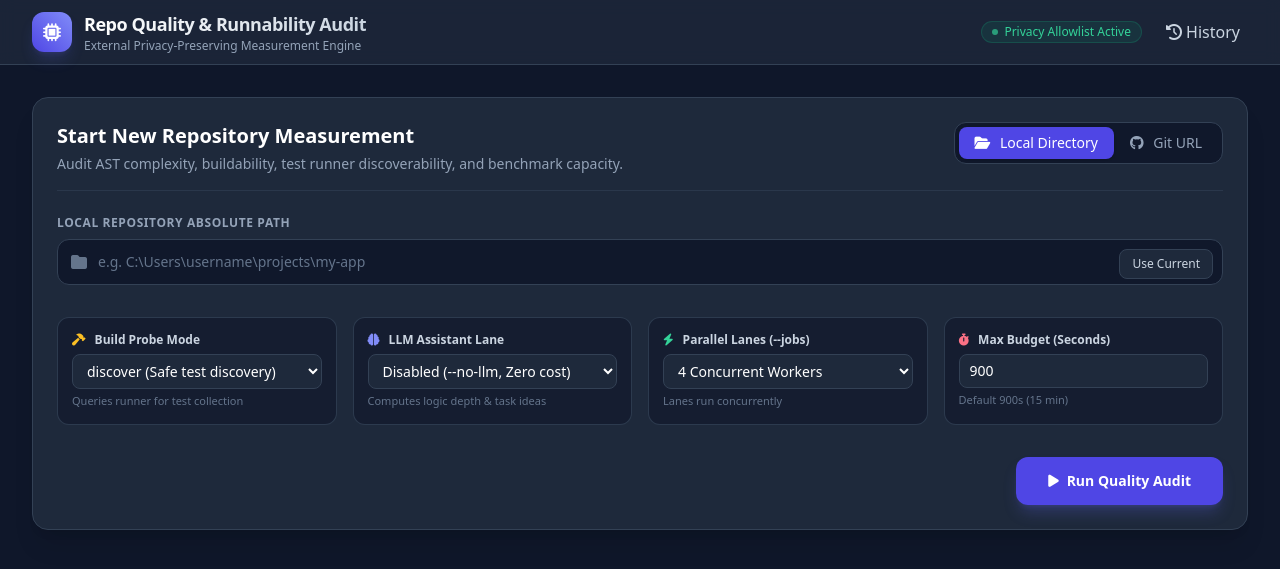
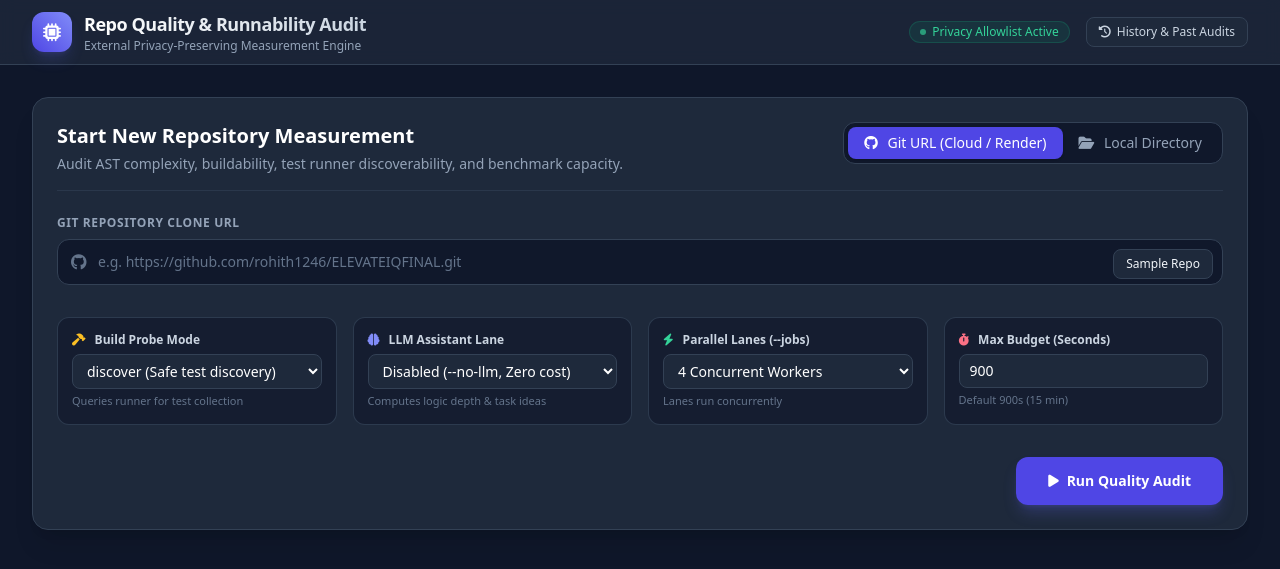
Before and after one commit to rohith1246/githubproject, a Flask app: page / in a window 1280 px wide. Shown: the top 569 px of the page. Run offline with Flask 3, Linux system fonts and the light colour scheme; some libraries are stand-ins or nearby versions.

Commit message:
Add past audit viewer, reset buttons, quick sample fillers, and complete error resilience

```diff
--- a/web_dashboard/templates/index.html
+++ b/web_dashboard/templates/index.html
@@ -55,8 +55,9 @@
           <span class="w-1.5 h-1.5 rounded-full bg-emerald-400 mr-1.5 animate-pulse"></span>
           Privacy Allowlist Active
         </span>
-        <button id="btnHistoryToggle" onclick="toggleHistoryModal()" class="text-slate-300 hover:text-white p-2 rounded-lg hover:bg-slate-800 transition">
-          <i class="fa-solid fa-clock-rotate-left"></i> History
+        <button id="btnHistoryToggle" onclick="toggleHistoryModal()" class="text-slate-300 hover:text-white px-3 py-1.5 rounded-lg bg-slate-800 hover:bg-slate-700 border border-slate-700 text-xs font-medium transition flex items-center space-x-1.5">
+          <i class="fa-solid fa-clock-rotate-left"></i>
+          <span>History & Past Audits</span>
         </button>
       </div>
     </div>
@@ -76,11 +77,11 @@
         </div>
         <!-- Target Type Tabs -->
         <div class="flex bg-slate-900/90 p-1 rounded-xl border border-darkborder self-start">
-          <button id="tabLocal" onclick="setTargetType('local')" class="px-4 py-1.5 rounded-lg text-sm font-medium transition bg-brand-600 text-white shadow">
+          <button id="tabRemote" onclick="setTargetType('remote')" class="px-4 py-1.5 rounded-lg text-sm font-medium transition bg-brand-600 text-white shadow">
+            <i class="fa-brands fa-github mr-1.5"></i> Git URL (Cloud / Render)
+          </button>
+          <button id="tabLocal" onclick="setTargetType('local')" class="px-4 py-1.5 rounded-lg text-sm font-medium transition text-slate-400 hover:text-white">
             <i class="fa-solid fa-folder-open mr-1.5"></i> Local Directory
-          </button>
-          <button id="tabRemote" onclick="setTargetType('remote')" class="px-4 py-1.5 rounded-lg text-sm font-medium transition text-slate-400 hover:text-white">
-            <i class="fa-brands fa-github mr-1.5"></i> Git URL
           </button>
         </div>
       </div>
@@ -89,24 +90,31 @@
         <!-- Target Input -->
         <div>
           <label id="lblTarget" class="block text-xs font-semibold uppercase tracking-wider text-slate-400 mb-2">
-            Local Repository Absolute Path
+            Git Repository Clone URL
           </label>
           <div class="relative">
             <div class="absolute inset-y-0 left-0 pl-3.5 flex items-center pointer-events-none text-slate-500">
-              <i id="targetIcon" class="fa-solid fa-folder"></i>
+              <i id="targetIcon" class="fa-brands fa-github"></i>
             </div>
             <input
               type="text"
               id="inputTarget"
               required
-              placeholder="e.g. C:\Users\username\projects\my-app"
-              class="w-full bg-slate-900/90 border border-darkborder focus:border-brand-500 focus:ring-1 focus:ring-brand-500 rounded-xl pl-10 pr-24 py-3 text-sm text-white placeholder-slate-500 transition"
+              placeholder="e.g. https://github.com/rohith1246/ELEVATEIQFINAL.git"
+              class="w-full bg-slate-900/90 border border-darkborder focus:border-brand-500 focus:ring-1 focus:ring-brand-500 rounded-xl pl-10 pr-28 py-3 text-sm text-white placeholder-slate-500 transition"
             />
+            <button
+              type="button"
+              onclick="fillSampleUrl('elevate')"
+              id="btnSampleElevate"
+              class="absolute right-2.5 top-2.5 text-xs bg-slate-800 hover:bg-slate-700 text-brand-300 px-3 py-1.5 rounded-lg border border-slate-700 transition">
+              Sample Repo
+            </button>
             <button
               type="button"
               onclick="fillCurrentDir()"
               id="btnQuickCurrent"
-              class="absolute right-2.5 top-2.5 text-xs bg-slate-800 hover:bg-slate-700 text-slate-300 px-3 py-1.5 rounded-lg border border-slate-700 transition">
+              class="hidden absolute right-2.5 top-2.5 text-xs bg-slate-800 hover:bg-slate-700 text-slate-300 px-3 py-1.5 rounded-lg border border-slate-700 transition">
               Use Current
             </button>
           </div>
@@ -121,8 +129,8 @@
             </label>
             <select id="selectBuildMode" class="w-full bg-slate-800 border border-darkborder rounded-lg px-2.5 py-1.5 text-sm text-white focus:ring-brand-500">
               <option value="discover" selected>discover (Safe test discovery)</option>
+              <option value="none">none (Fast static AST &lt; 5s)</option>
               <option value="full">full (Execute test suite)</option>
-              <option value="none">none (Static AST only)</option>
             </select>
             <p class="text-[11px] text-slate-500 mt-1">Queries runner for test collection</p>
           </div>
@@ -165,7 +173,7 @@
         </div>
 
         <!-- Action Button -->
-        <div class="flex items-center justify-end pt-2">
+        <div class="flex items-center justify-end space-x-3 pt-2">
           <button
             type="submit"
             id="btnSubmit"
@@ -181,18 +189,23 @@
     <section id="sectionProgress" class="hidden bg-darkcard border border-darkborder rounded-2xl p-6 shadow-xl space-y-4">
       <div class="flex items-center justify-between">
         <div class="flex items-center space-x-3">
-          <div id="statusSpinner" class="w-5 h-5 border-2 border-brand-500 border-t-transparent rounded-full animate-spin"></div>
+          <div id="statusSpinner" class="w-6 h-6 border-2 border-brand-500 border-t-transparent rounded-full animate-spin"></div>
           <div>
             <h3 class="font-semibold text-white text-base flex items-center space-x-2">
-              <span>Audit in Progress:</span>
-              <span id="txtCurrentStatus" class="text-brand-400 font-mono text-sm uppercase">measuring</span>
+              <span>Audit Status:</span>
+              <span id="txtCurrentStatus" class="text-brand-400 font-mono text-sm uppercase px-2 py-0.5 rounded bg-brand-500/10 border border-brand-500/20">measuring</span>
             </h3>
             <p id="txtJobMeta" class="text-xs text-slate-400 mt-0.5">Job ID: ...</p>
           </div>
         </div>
-        <button onclick="toggleTerminal()" class="text-xs bg-slate-800 hover:bg-slate-700 text-slate-300 px-3 py-1.5 rounded-lg border border-slate-700 transition">
-          <i class="fa-solid fa-terminal mr-1"></i> <span id="btnTerminalToggleText">Collapse Logs</span>
-        </button>
+        <div class="flex items-center space-x-2">
+          <button onclick="resetAuditView()" class="text-xs bg-slate-800 hover:bg-slate-700 text-slate-300 px-3 py-1.5 rounded-lg border border-slate-700 transition">
+            <i class="fa-solid fa-rotate-left mr-1"></i> New Audit
+          </button>
+          <button onclick="toggleTerminal()" class="text-xs bg-slate-800 hover:bg-slate-700 text-slate-300 px-3 py-1.5 rounded-lg border border-slate-700 transition">
+            <i class="fa-solid fa-terminal mr-1"></i> <span id="btnTerminalToggleText">Collapse Logs</span>
+          </button>
+        </div>
       </div>
 
       <!-- Live Terminal Console -->
@@ -390,14 +403,14 @@
     <div class="bg-darkcard border border-darkborder rounded-2xl max-w-2xl w-full p-6 shadow-2xl space-y-4 max-h-[80vh] flex flex-col">
       <div class="flex items-center justify-between pb-3 border-b border-darkborder">
         <h3 class="text-lg font-bold text-white flex items-center">
-          <i class="fa-solid fa-clock-rotate-left mr-2 text-brand-400"></i> Audit History
+          <i class="fa-solid fa-clock-rotate-left mr-2 text-brand-400"></i> Past Audit History
         </h3>
         <button onclick="toggleHistoryModal()" class="text-slate-400 hover:text-white p-1">
           <i class="fa-solid fa-xmark text-lg"></i>
         </button>
       </div>
       <div id="historyList" class="flex-1 overflow-y-auto space-y-2 text-sm">
-        <p class="text-slate-500 text-center py-6">No previous audits found in this session.</p>
+        <p class="text-slate-500 text-center py-6">Loading past audits...</p>
       </div>
     </div>
   </div>
@@ -406,7 +419,7 @@
   <script>
     let currentJobId = null;
     let pollInterval = null;
-    let targetType = 'local';
+    let targetType = 'remote';
     let langChartInstance = null;
     let complexityChartInstance = null;
 
@@ -418,6 +431,7 @@
       const inputTarget = document.getElementById('inputTarget');
       const targetIcon = document.getElementById('targetIcon');
       const btnQuickCurrent = document.getElementById('btnQuickCurrent');
+      const btnSampleElevate = document.getElementById('btnSampleElevate');
 
       if (type === 'local') {
         tabLocal.className = "px-4 py-1.5 rounded-lg text-sm font-medium transition bg-brand-600 text-white shadow";
@@ -426,19 +440,26 @@
         inputTarget.placeholder = "e.g. C:\\Users\\username\\projects\\my-app";
         targetIcon.className = "fa-solid fa-folder";
         btnQuickCurrent.classList.remove('hidden');
+        btnSampleElevate.classList.add('hidden');
       } else {
         tabRemote.className = "px-4 py-1.5 rounded-lg text-sm font-medium transition bg-brand-600 text-white shadow";
         tabLocal.className = "px-4 py-1.5 rounded-lg text-sm font-medium transition text-slate-400 hover:text-white";
         lblTarget.textContent = "Git Repository Clone URL";
-        inputTarget.placeholder = "e.g. https://github.com/psf/requests.git";
+        inputTarget.placeholder = "e.g. https://github.com/rohith1246/ELEVATEIQFINAL.git";
         targetIcon.className = "fa-brands fa-github";
         btnQuickCurrent.classList.add('hidden');
+        btnSampleElevate.classList.remove('hidden');
+      }
+    }
+
+    function fillSampleUrl(type) {
+      if (type === 'elevate') {
+        document.getElementById('inputTarget').value = "https://github.com/rohith1246/ELEVATEIQFINAL.git";
       }
     }
 
     function fillCurrentDir() {
-      // Auto-fill current measure-ext path
-      document.getElementById('inputTarget').value = "C:\\Users\\rohit\\.gemini\\antigravity\\scratch\\repo-quality-measure-ext\\measure-ext";
+      document.getElementById('inputTarget').value = "D:\\repo-quality-measure-ext";
     }
 
     function handleLLMChange() {
@@ -446,6 +467,13 @@
       if (mode !== 'no_llm') {
         alert("Note: Model lanes require the chosen provider CLI (claude/gemini/codex) to be installed and authenticated on your machine.");
       }
+    }
+
+    function resetAuditView() {
+      if (pollInterval) clearInterval(pollInterval);
+      document.getElementById('sectionProgress').classList.add('hidden');
+      document.getElementById('sectionResults').classList.add('hidden');
+      resetSubmitButton();
     }
 
     async function handleStartAudit(e) {
@@ -480,27 +508,30 @@
         const data = await response.json();
         if (!response.ok) {
           alert(`Error: ${data.error || 'Failed to start audit'}`);
-          btnSubmit.disabled = false;
-          btnSubmit.innerHTML = `<i class="fa-solid fa-play mr-2"></i> Run Quality Audit`;
+          resetSubmitButton();
           return;
         }
 
         currentJobId = data.job_id;
+        localStorage.setItem('last_audit_job_id', currentJobId);
+
         document.getElementById('sectionProgress').classList.remove('hidden');
         document.getElementById('sectionResults').classList.add('hidden');
-        document.getElementById('terminalLogs').innerHTML = '';
+        document.getElementById('terminalLogs').innerHTML = '<div class="text-slate-400">Initializing environment and starting workers...</div>';
         document.getElementById('txtJobMeta').textContent = `Job ID: ${currentJobId} | Target: ${target}`;
+
+        const statusSpinner = document.getElementById('statusSpinner');
+        if (statusSpinner) statusSpinner.className = "w-6 h-6 border-2 border-brand-500 border-t-transparent rounded-full animate-spin";
 
         // Scroll to progress
         document.getElementById('sectionProgress').scrollIntoView({ behavior: 'smooth' });
 
         if (pollInterval) clearInterval(pollInterval);
-        pollInterval = setInterval(pollJobStatus, 1500);
+        pollInterval = setInterval(pollJobStatus, 2000);
 
       } catch (err) {
         alert(`Network Error: ${err.message}`);
-        btnSubmit.disabled = false;
-        btnSubmit.innerHTML = `<i class="fa-solid fa-play mr-2"></i> Run Quality Audit`;
+        resetSubmitButton();
       }
     }
 
@@ -537,7 +568,7 @@
           clearInterval(pollInterval);
           const statusSpinner = document.getElementById('statusSpinner');
           if (statusSpinner) statusSpinner.className = "fa-solid fa-xmark text-rose-500 text-xl";
-          alert(`Audit Failed: ${job.error || 'Unknown error occurred'}`);
+          alert(`Audit Encountered an Issue: ${job.error || 'Check terminal logs above for details.'}`);
           resetSubmitButton();
         }
       } catch (e) {
@@ -687,7 +718,9 @@
     }
 
     function renderLanguageChart(languages) {
-      const ctx = document.getElementById('chartLanguages').getContext('2d');
+      const canvas = document.getElementById('chartLanguages');
+      if (!canvas) return;
+      const ctx = canvas.getContext('2d');
       if (langChartInstance) langChartInstance.destroy();
 
       const labels = Object.keys(languages);
@@ -722,7 +755,9 @@
     }
 
     function renderComplexityChart(struct) {
-      const ctx = document.getElementById('chartComplexity').getContext('2d');
+      const canvas = document.getElementById('chartComplexity');
+      if (!canvas) return;
+      const ctx = canvas.getContext('2d');
       if (complexityChartInstance) complexityChartInstance.destroy();
 
       const avgCyclo = struct.avg_cyclomatic_complexity || struct.mean_cyclomatic || 0;
@@ -757,12 +792,15 @@
 
     function switchDetailTab(tabId) {
       ['tabTree', 'tabGit', 'tabMining', 'tabRaw'].forEach(id => {
-        document.getElementById(id).classList.add('hidden');
+        const el = document.getElementById(id);
+        if (el) el.classList.add('hidden');
       });
-      document.getElementById(tabId).classList.remove('hidden');
+      const activeEl = document.getElementById(tabId);
+      if (activeEl) activeEl.classList.remove('hidden');
 
       ['subtab1', 'subtab2', 'subtab3', 'subtab4'].forEach(id => {
-        document.getElementById(id).className = "pb-3 border-b-2 border-transparent text-slate-400 hover:text-white transition";
+        const btn = document.getElementById(id);
+        if (btn) btn.className = "pb-3 border-b-2 border-transparent text-slate-400 hover:text-white transition";
       });
 
       if (tabId === 'tabTree') document.getElementById('subtab1').className = "pb-3 border-b-2 border-brand-500 text-brand-400 transition";
@@ -797,16 +835,19 @@
           const list = await res.json();
           const container = document.getElementById('historyList');
           if (list.length === 0) {
-            container.innerHTML = `<p class="text-slate-500 text-center py-6">No previous audits found in this session.</p>`;
+            container.innerHTML = `<p class="text-slate-500 text-center py-6">No previous audits found.</p>`;
           } else {
             container.innerHTML = list.map(item => `
-              <div class="bg-slate-900 p-3 rounded-xl border border-darkborder flex items-center justify-between">
-                <div>
-                  <p class="font-medium text-white text-xs truncate max-w-sm">${escapeHtml(item.target)}</p>
-                  <p class="text-[10px] text-slate-400">${item.created_at} | Type: ${item.target_type}</p>
+              <div class="bg-slate-900 p-3.5 rounded-xl border border-darkborder flex items-center justify-between hover:border-brand-500/50 transition">
+                <div class="truncate max-w-md">
+                  <p class="font-medium text-white text-xs truncate">${escapeHtml(item.target)}</p>
+                  <p class="text-[10px] text-slate-400 mt-0.5">${item.created_at ? item.created_at.slice(0, 19).replace('T', ' ') : ''} | ID: ${item.id}</p>
                 </div>
                 <div class="flex items-center space-x-2">
-                  <span class="text-xs px-2 py-0.5 rounded ${item.status === 'completed' ? 'bg-emerald-500/10 text-emerald-400' : 'bg-amber-500/10 text-amber-400'}">${item.status}</span>
+                  <span class="text-xs px-2 py-0.5 rounded ${item.status === 'completed' ? 'bg-emerald-500/10 text-emerald-400 border border-emerald-500/20' : 'bg-amber-500/10 text-amber-400 border border-amber-500/20'}">${item.status}</span>
+                  <button onclick="loadHistoricJob('${item.id}')" class="text-xs bg-brand-600 hover:bg-brand-500 text-white px-3 py-1 rounded-lg transition font-medium">
+                    View
+                  </button>
                 </div>
               </div>
             `).join('');
@@ -819,6 +860,41 @@
       }
     }
 
+    async function loadHistoricJob(jobId) {
+      currentJobId = jobId;
+      const modal = document.getElementById('modalHistory');
+      if (modal) modal.classList.add('hidden');
+
+      document.getElementById('sectionProgress').classList.remove('hidden');
+      document.getElementById('sectionResults').classList.add('hidden');
+      document.getElementById('txtJobMeta').textContent = `Loading Historic Job ID: ${jobId}`;
+
+      try {
+        const res = await fetch(`/api/jobs/${jobId}`);
+        if (!res.ok) {
+          alert("Could not load historic job data.");
+          return;
+        }
+        const job = await res.json();
+
+        const txtStatus = document.getElementById('txtCurrentStatus');
+        if (txtStatus) txtStatus.textContent = job.status || 'completed';
+
+        const terminalLogs = document.getElementById('terminalLogs');
+        if (terminalLogs && Array.isArray(job.logs)) {
+          terminalLogs.innerHTML = job.logs.map(l => `<div class="leading-relaxed hover:bg-slate-900 px-1 rounded">${escapeHtml(l)}</div>`).join('');
+        }
+
+        if (job.status === 'completed') {
+          const statusSpinner = document.getElementById('statusSpinner');
+          if (statusSpinner) statusSpinner.className = "fa-solid fa-check text-emerald-400 text-xl";
+          renderResults(job);
+        }
+      } catch (e) {
+        console.error(e);
+      }
+    }
+
     function escapeHtml(text) {
       if (!text) return '';
       return text.replace(/&/g, "&amp;").replace(/</g, "&lt;").replace(/>/g, "&gt;");
```
